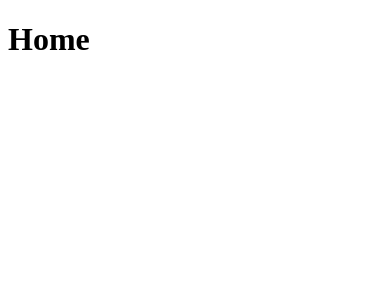
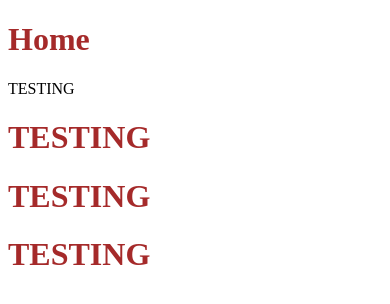
Before and after one commit to Muwaheed/lektion_5_resolutions_orientation, a plain HTML site: page index.html in a window 390 px wide. Drawn offline with Linux system fonts and the light colour scheme.

Commit message:
Added Media Queris

```diff
--- a/index.html
+++ b/index.html
@@ -5,10 +5,14 @@
     <meta http-equiv="X-UA-Compatible" content="IE=edge">
     <meta name="viewport" content="width=device-width, initial-scale=1.0">
     <title>Home</title>
+    <link rel="stylesheet" href="styles.css">
 </head>
 <body>
 
     <h1>Home</h1>
-
+    <p>TESTING</p>
+    <h1>TESTING</h1>
+    <h1>TESTING</h1>
+    <h1>TESTING</h1>
 </body>
 </html>
--- /dev/null
+++ b/styles.css
@@ -0,0 +1,8 @@
+/* Media Query Practice*/
+
+@media screen and (max-width: 480px) {
+    h1 {
+        color: brown;
+        }
+
+}
```
